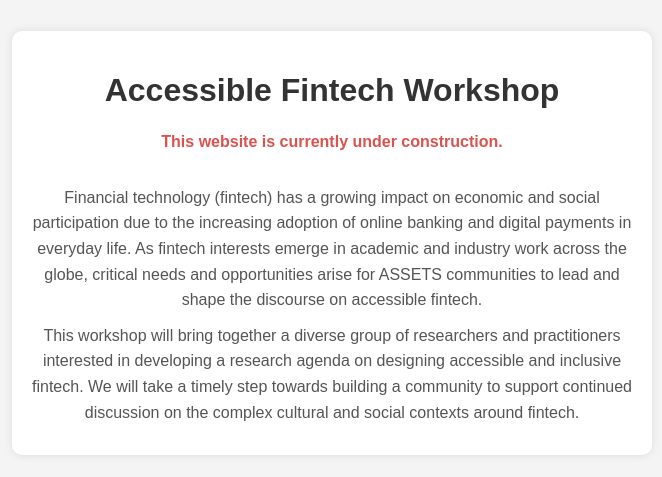
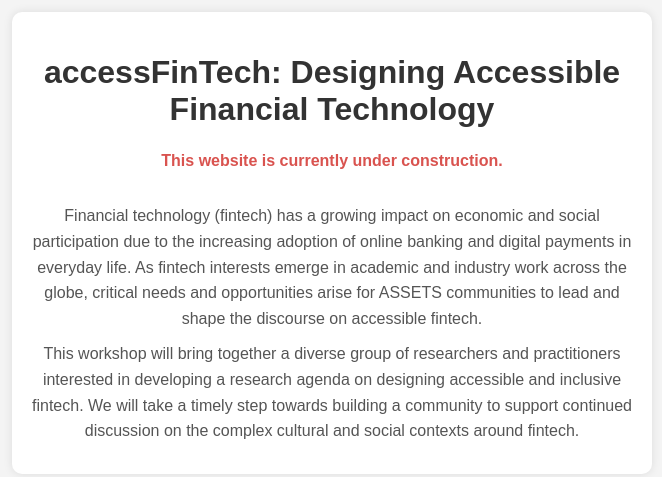
Before and after one commit to accessfintechworkshop/accessfintechworkshop.github.io, a plain HTML site: page index.html in a window 1280 px wide. Shown: the part 157-634 px from the top of the page, without its empty margins (308-970 px from the left). Drawn offline with Linux system fonts and the light colour scheme.

Commit message:
Update index.html
Updated title

```diff
--- a/index.html
+++ b/index.html
@@ -8,7 +8,7 @@
 </head>
 <body>
     <div class="container">
-        <h1>Accessible Fintech Workshop</h1>
+        <h1>accessFinTech: Designing Accessible Financial Technology</h1>
         <p class="under-construction">This website is currently under construction.</p>
         <p>Financial technology (fintech) has a growing impact on economic and social participation due to the increasing adoption of online banking and digital payments in everyday life. As fintech interests emerge in academic and industry work across the globe, critical needs and opportunities arise for ASSETS communities to lead and shape the discourse on accessible fintech.</p>
         <p>This workshop will bring together a diverse group of researchers and practitioners interested in developing a research agenda on designing accessible and inclusive fintech. We will take a timely step towards building a community to support continued discussion on the complex cultural and social contexts around fintech.</p>
```
